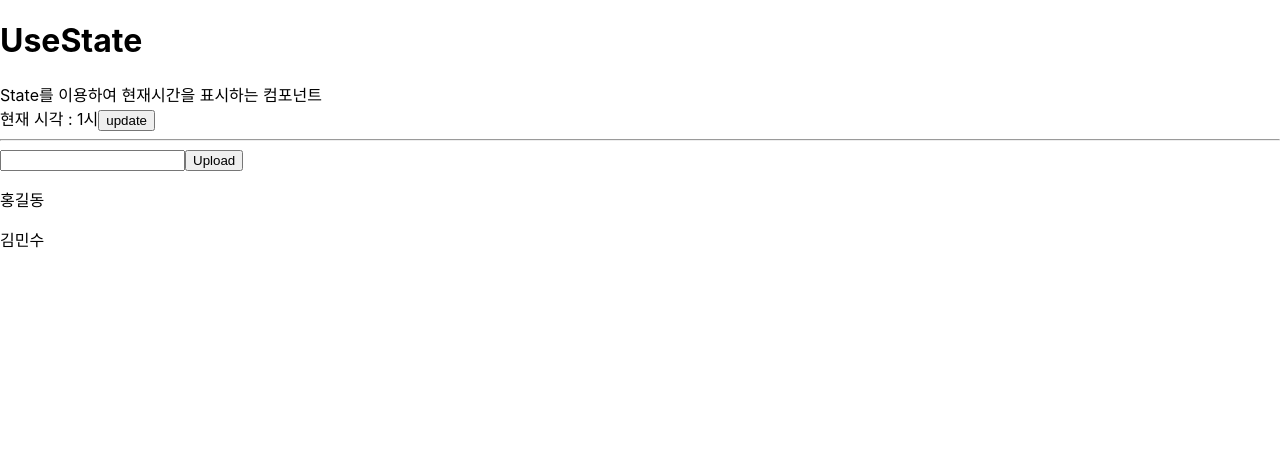
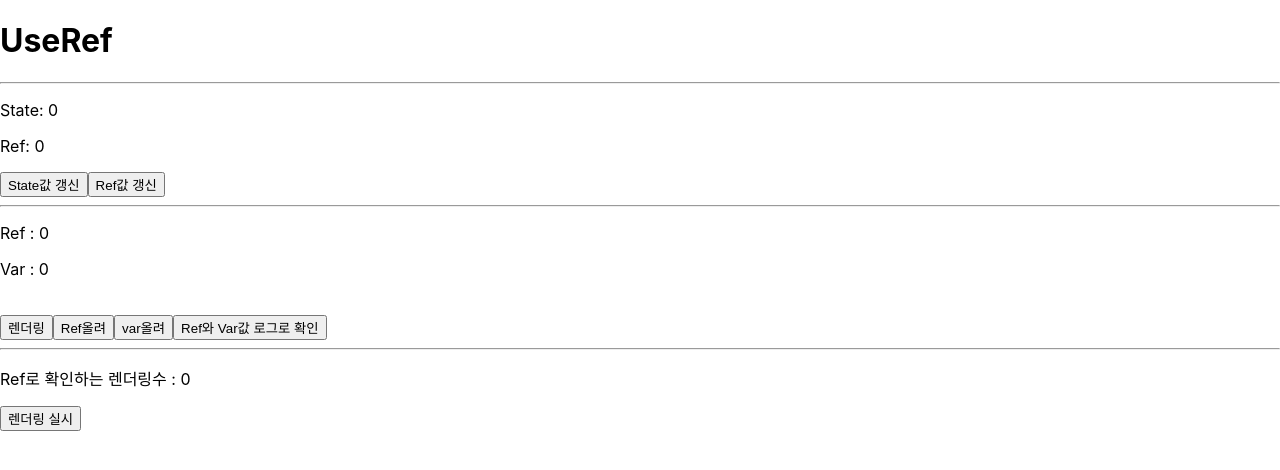
Before and after one commit to KoJI89/reactStudy, a React (Create React App) app: page / in a window 1280 px wide. Shown: the top 470 px of the page. Built offline with nearby package versions, Linux system fonts and the light colour scheme.

Commit message:
[React.Hook] useRef의 기본개념

```diff
--- /dev/null
+++ b/src/UseRef.js
@@ -0,0 +1,87 @@
+import React, { useEffect, useRef, useState } from 'react'
+
+
+// Ref는 해당 값이 변하더라도 렌더링이 발생하지 않는다. => 잦은 렌더링은 성능저하를 일으킨다
+// Ref를 통해 DOM요소에 접근할 때 유용하게 사용할 수 있다.
+
+// 변화는 감지해야하지만, 해당 변화가 렌더링을 발생시키지 않는경우에 사용하면 유용하다.
+
+
+function UseRef() {
+    const [ count, setCount ] = useState(0);
+    // useRef의 선언
+    const countRef = useRef(0);
+    // Ref는 객채형태로 저장되며 해당 값을 호출하고자 할때는 변수명.current로 접근할 수 있다
+    console.log("countRef의 형태 확인" , countRef);
+
+    const increaseCountState = () => {
+        setCount(count + 1);
+        console.log('렌더링실시됨');
+    }
+
+    const increaseCountRef = () => {
+        countRef.current = countRef.current +1
+        // Ref값이 변하더라도 화면렌더링이 발생하지 않기때문게 값이 즉각적으로 보이진 않는다
+        console.log('Ref값이 변함, countRef의 값: ', countRef.current);
+    }
+
+
+    // -------------------------------------------------------------------------------
+    const numberRef = useRef(0);
+    // 변수는 화면이 렌더링이 되면 값이 초기화 되므로 누적산된 값이라도 렌더링시 값이 초기화된다
+    let numberVar = 0;
+    const [renderer, setRenderer] = useState(0);
+
+    const increaseRef = () => {
+        numberRef.current = numberRef.current + 1;
+        console.log( "numberRef.current값 :", numberRef.current );
+    }
+    const increaseVar = () => {
+        numberVar = numberVar + 1;
+        console.log( "numberVar의 값 " + numberVar );
+    }
+    const doRendering = () => {
+        setRenderer(renderer+1); // State의 값의 변화가 있을 때 렌더링이 진행되므로 임의로 값을 변경한다
+        console.log("렌더링됨");
+    }
+    const printResult = () => {
+        console.log(`ref : ${numberRef.current}, var: ${numberVar}`);
+    }
+
+    // -------------------------------------------------------------------------------
+    // State의 경우,
+    const [renderCount, setRenderCount] = useState(0);
+
+    const totalRenderCount = useRef(0);
+    // useEffect는 매개로 받은 콜백함수를 렌더링 할때마다 실시한다 (= 렌더링마다 실행한다.)
+    useEffect(()=> {
+        totalRenderCount.current = totalRenderCount.current + 1
+        console.log("렌더링된 횟수 : ", totalRenderCount.current);
+    })
+  return (
+    <>
+        <h1>UseRef</h1>
+        <hr/>
+            <p>State: {count}</p>
+            <p>Ref: {countRef.current}</p>
+            <button onClick={increaseCountState}>State값 갱신</button>
+            <button onClick={increaseCountRef}>Ref값 갱신</button>
+
+        <hr/>
+            <p>Ref : {numberRef.current}</p>
+            <p>Var : {numberVar}</p>
+            <br/>
+            <button onClick={doRendering}>렌더링</button>
+            <button onClick={increaseRef}>Ref올려</button>
+            <button onClick={increaseVar}>var올려</button>
+            <button onClick={printResult}>Ref와 Var값 로그로 확인</button>
+
+        <hr/>
+            <p>Ref로 확인하는 렌더링수 : {totalRenderCount.current}</p>
+            <button onClick={ ()=>{ setCount(count+1)}}> 렌더링 실시 </button>
+
+    </>
+  )
+}
+
+export default UseRef
--- a/src/index.js
+++ b/src/index.js
@@ -5,6 +5,7 @@ import App from './App';
 import reportWebVitals from './reportWebVitals';
 import Reduce from './Reduce';
 import UseStateStudy from './UseStateStudy';
+import UseRef from './UseRef';
 
 // rfce
 const root = ReactDOM.createRoot(document.getElementById('root'));
@@ -12,7 +13,8 @@ root.render(
   <React.StrictMode>
     {/* <App /> */}
     {/* <Reduce/> */}
-    <UseStateStudy/>
+    {/* <UseStateStudy/> */}
+    <UseRef/>
   </React.StrictMode>
 );
 
```
